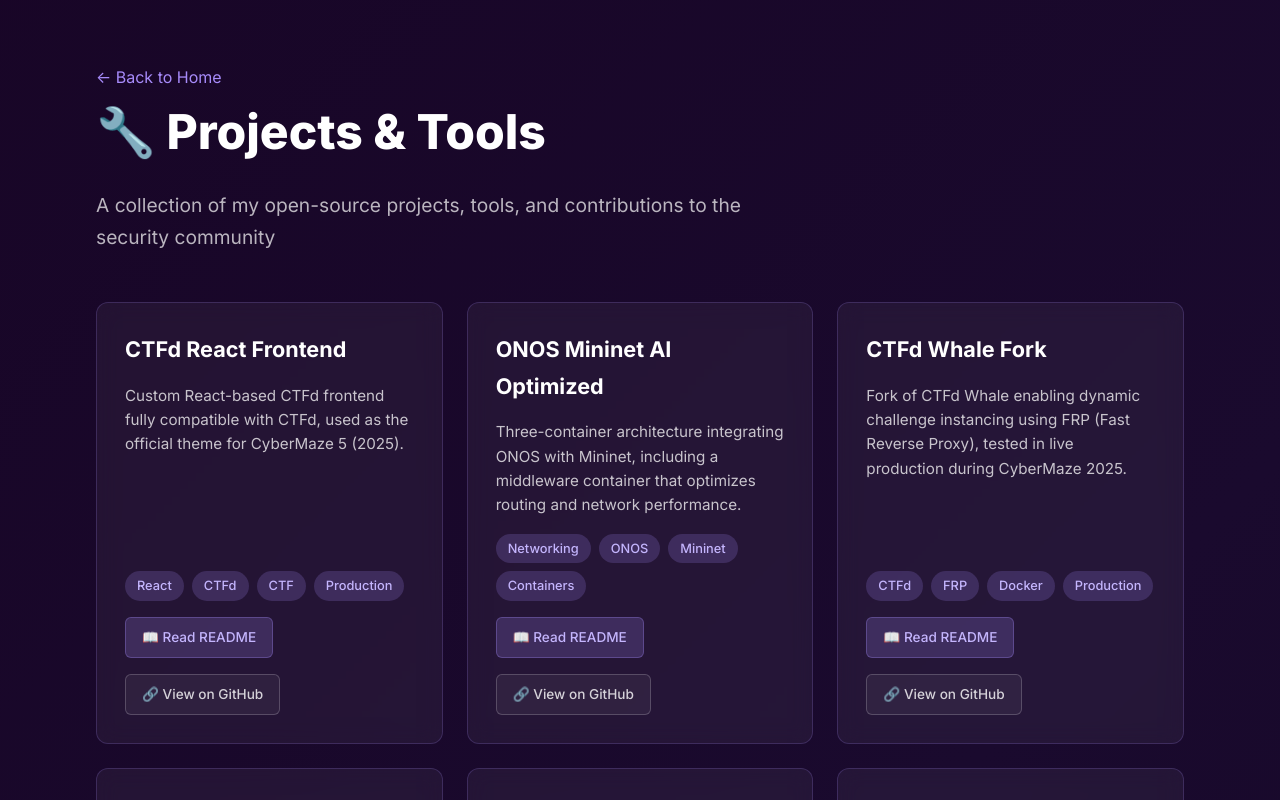
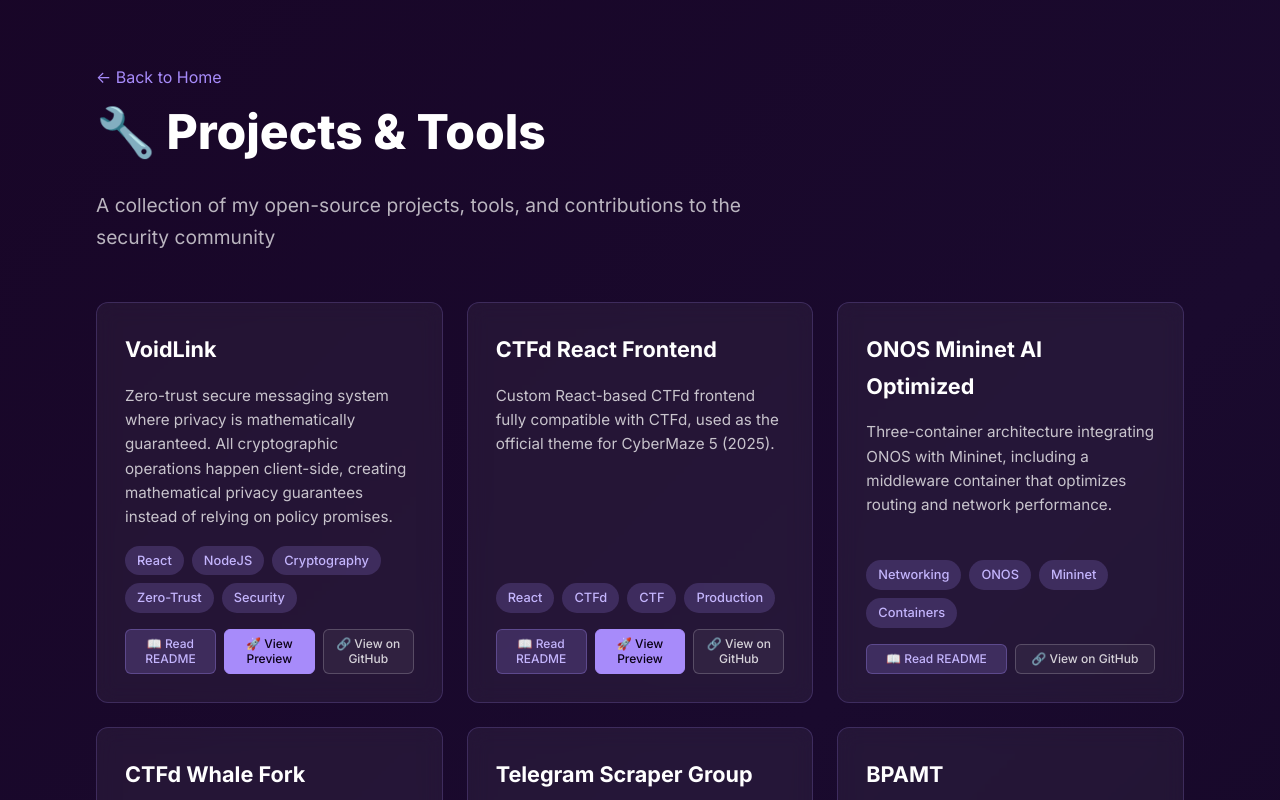
Before and after one commit to Radhouen911/portfolio, a React (Vite) app: page /projects in a window 1280 px wide. Shown: the top 800 px of the page. Built offline with nearby package versions, Linux system fonts and the light colour scheme.

Commit message:
Add VoidLink project and preview links for projects

```diff
--- a/src/pages/Projects.css
+++ b/src/pages/Projects.css
@@ -85,19 +85,24 @@
 
 .project-actions {
   display: flex;
-  gap: 1rem;
+  gap: 0.5rem;
   margin-top: auto;
   flex-wrap: wrap;
 }
 
 .read-readme,
+.view-preview,
 .view-github {
-  font-size: 0.85rem;
+  font-size: 0.75rem;
   font-weight: 500;
-  padding: 0.5rem 1rem;
+  padding: 0.45rem 0.6rem;
   border-radius: 6px;
   text-decoration: none;
   transition: all 0.2s ease;
+  flex: 1;
+  text-align: center;
+  min-width: 0;
+  line-height: 1.2;
 }
 
 .read-readme {
@@ -109,6 +114,17 @@
 .read-readme:hover {
   background: rgba(167, 139, 250, 0.3);
   border-color: #a78bfa;
+}
+
+.view-preview {
+  background: #a78bfa;
+  color: #0a0015;
+  border: 1px solid #a78bfa;
+}
+
+.view-preview:hover {
+  background: #c4b5fd;
+  border-color: #c4b5fd;
 }
 
 .view-github {
--- a/src/pages/Projects.tsx
+++ b/src/pages/Projects.tsx
@@ -8,9 +8,19 @@
   repo: string;
   description: string;
   tags: string[];
+  previewUrl?: string;
 }
 
 const projects: Project[] = [
+  {
+    id: "voidlink",
+    name: "VoidLink",
+    repo: "https://github.com/Radhouen911/VoidLink",
+    description:
+      "Zero-trust secure messaging system where privacy is mathematically guaranteed. All cryptographic operations happen client-side, creating mathematical privacy guarantees instead of relying on policy promises.",
+    tags: ["React", "NodeJS", "Cryptography", "Zero-Trust", "Security"],
+    previewUrl: "https://radhouen911.github.io/VoidLink/",
+  },
   {
     id: "ctfd-react-frontend",
     name: "CTFd React Frontend",
@@ -18,6 +28,7 @@
     description:
       "Custom React-based CTFd frontend fully compatible with CTFd, used as the official theme for CyberMaze 5 (2025).",
     tags: ["React", "CTFd", "CTF", "Production"],
+    previewUrl: "https://cybermaze-v5.espark.tn/",
   },
   {
     id: "onos-mininet-ai",
@@ -103,6 +114,16 @@
               <Link to={`/project/${project.id}`} className="read-readme">
                 📖 Read README
               </Link>
+              {project.previewUrl && (
+                <a
+                  href={project.previewUrl}
+                  target="_blank"
+                  rel="noopener noreferrer"
+                  className="view-preview"
+                >
+                  🚀 View Preview
+                </a>
+              )}
               <a
                 href={project.repo}
                 target="_blank"
```
